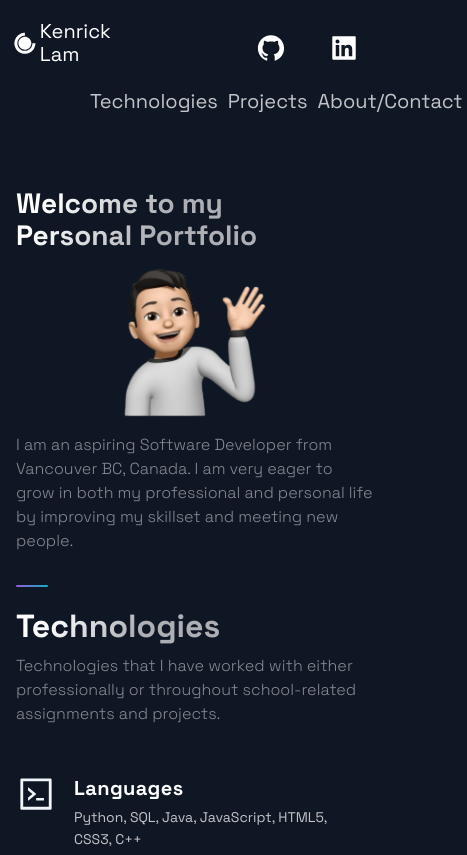
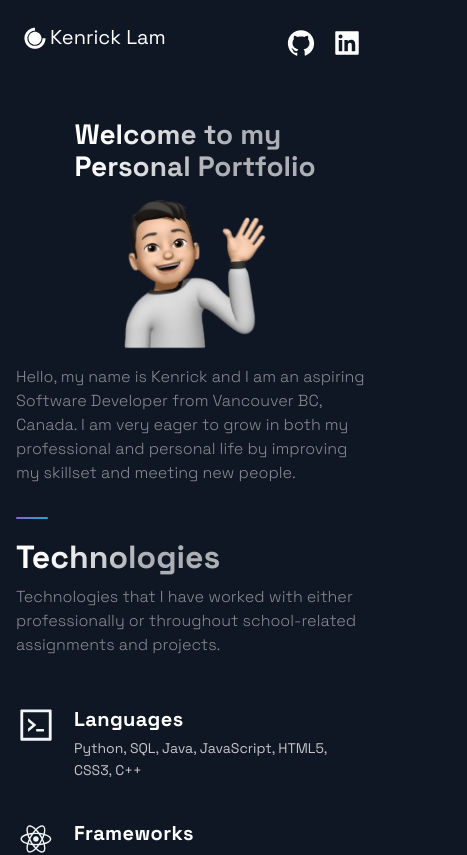
Before and after one commit to klam98/personal-portfolio, a Next.js app: page / in a window 390 px wide. Shown: the top 855 px of the page, 467 px wide, since content can reach past the window. Built offline with nearby package versions, Linux system fonts and the light colour scheme.

Commit message:
Updated Navbar and Footer CSS for mobile responsiveness.

```diff
--- a/src/components/Footer/Footer.js
+++ b/src/components/Footer/Footer.js
@@ -29,7 +29,9 @@ const Footer = () => {
             </LinkList>
             <SocialIconsContainer>
                 <CompanyContainer>
-                    <Slogan>© Kenrick Lam 2022</Slogan>
+                    <Slogan>
+                        © Copyright 2022 <span style={{ fontStyle: "italic" }}>Kenrick Lam</span>
+                    </Slogan>
                 </CompanyContainer>
                 <SocialContainer>
                     <SocialIcons href="https://github.com/klam98" target="_blank">
--- a/src/components/Footer/FooterStyles.js
+++ b/src/components/Footer/FooterStyles.js
@@ -44,7 +44,8 @@ export const LinkItem = styled.a`
 
 export const SocialIconsContainer = styled.div`
     max-width: 1040px;
-    display: flex;
+    display: grid;
+    grid-template-areas: ". company social";
     justify-content: space-between;
 
     @media ${(props) => props.theme.breakpoints.md} {
@@ -63,17 +64,19 @@ export const CompanyContainer = styled.div`
     display: flex;
     align-items: baseline;
     flex-wrap: wrap;
-    margin-right: auto;
+    grid-area: company;
+    margin-left: 100px;
 
     @media ${(props) => props.theme.breakpoints.md} {
         flex-direction: column;
         align-items: baseline;
+        margin-left: 0px;
     }
 
     @media ${(props) => props.theme.breakpoints.sm} {
         display: flex;
         flex-direction: column;
-        margin: 0 0 32px;
+        margin: 25px 0 25px;
         align-items: center;
     }
 `;
@@ -100,6 +103,7 @@ export const Slogan = styled.p`
 export const SocialContainer = styled.div`
     display: flex;
     align-items: center;
+    grid-area: social;
 
     @media ${(props) => props.theme.breakpoints.md} {
         justify-content: center;
--- a/src/components/Hero/Hero.js
+++ b/src/components/Hero/Hero.js
@@ -8,16 +8,16 @@ const memoji = "/images/5.png";
 const Hero = (props) => (
     <Section row nopadding>
         <LeftSection>
-            <SectionTitle main center>
+            <SectionTitle main center id="welcome">
                 Welcome to my <br /> Personal Portfolio
             </SectionTitle>
             <div style={{ display: "flex", justifyContent: "center" }}>
                 <Img src={memoji} />
             </div>
             <SectionText>
-                I am an aspiring Software Developer from Vancouver BC, Canada. I am very eager to
-                grow in both my professional and personal life by improving my skillset and meeting
-                new people.
+                Hello, my name is Kenrick and I am an aspiring Software Developer from Vancouver BC,
+                Canada. I am very eager to grow in both my professional and personal life by
+                improving my skillset and meeting new people.
             </SectionText>
             {/* <Button onClick={() => window.open("https://www.linkedin.com/in/klam98", "_blank")}>
                 Learn More
--- a/src/components/Hero/HeroStyles.js
+++ b/src/components/Hero/HeroStyles.js
@@ -15,6 +15,10 @@ export const LeftSection = styled.div`
         flex-direction: column;
 
         margin: 0 auto;
+
+        #welcome {
+            align-self: center;
+        }
     }
 `;
 
--- a/src/components/Navbar/Navbar.js
+++ b/src/components/Navbar/Navbar.js
@@ -22,16 +22,16 @@ const Navbar = () => (
             </Link>
         </Div1>
         <Div2>
-            {/* <li>
+            <li>
+                <Link passHref href="#education">
+                    <NavLink>Education</NavLink>
+                </Link>
+            </li>
+            <li>
                 <Link passHref href="#employment">
                     <NavLink>Employment</NavLink>
                 </Link>
             </li>
-            <li>
-                <Link passHref href="#education">
-                    <NavLink>Education</NavLink>
-                </Link>
-            </li> */}
             <li>
                 <Link passHref href="#tech">
                     <NavLink>Technologies</NavLink>
--- a/src/components/Navbar/NavbarStyles.js
+++ b/src/components/Navbar/NavbarStyles.js
@@ -3,18 +3,8 @@ import styled from "styled-components";
 
 export const Container = styled.div`
     display: grid;
-    grid-template-rows: 1fr;
-    grid-column-gap: 2rem;
-    padding: 1rem;
-    padding-top: 2rem;
-
-    @media ${(props) => props.theme.breakpoints.sm} {
-        display: grid;
-        grid-template-columns: repeat(5, 1fr);
-        grid-template-rows: repeat(2, 60px);
-        grid-column-gap: 0.5rem;
-        grid-row-gap: 0.5rem;
-    }
+    padding: 2rem 2rem 1em;
+    grid-template-areas: "div1 div2 div2 div3";
 `;
 
 export const Span = styled.div`
@@ -22,31 +12,23 @@ export const Span = styled.div`
 `;
 
 export const Div1 = styled.div`
-    grid-area: 1 / 1 / 2 / 2;
+    grid-area: div1;
     display: flex;
     flex-direction: row;
-    align-content: center;
-    @media ${(props) => props.theme.breakpoints.sm} {
-        grid-area: 1 / 1 / 2 / 3;
-    }
 `;
 export const Div2 = styled.div`
-    grid-area: 1 / 2 / 2 / 4;
+    grid-area: div2;
     display: flex;
-    justify-content: space-around;
-    @media ${(props) => props.theme.breakpoints.sm} {
-        grid-area: 2 / 2 / 3 / 5;
+    justify-content: space-evenly;
+    @media ${(props) => props.theme.breakpoints.lg} {
+        display: none;
     }
 `;
 export const Div3 = styled.div`
-    grid-area: 1 / 5 / 2 / 6;
+    grid-area: div3;
     display: flex;
-    justify-content: space-around;
+    justify-content: right;
     align-items: center;
-    @media ${(props) => props.theme.breakpoints.sm} {
-        align-items: center;
-        grid-area: 1 / 4 / 2 / 6;
-    }
 `;
 
 // Navigation Links
--- a/src/layout/LayoutStyles.js
+++ b/src/layout/LayoutStyles.js
@@ -1,7 +1,7 @@
 import styled from "styled-components";
 
 export const Container = styled.div`
-    max-width: 1280px;
+    max-width: 100%;
     width: 100%;
     margin: auto;
 `;
```
